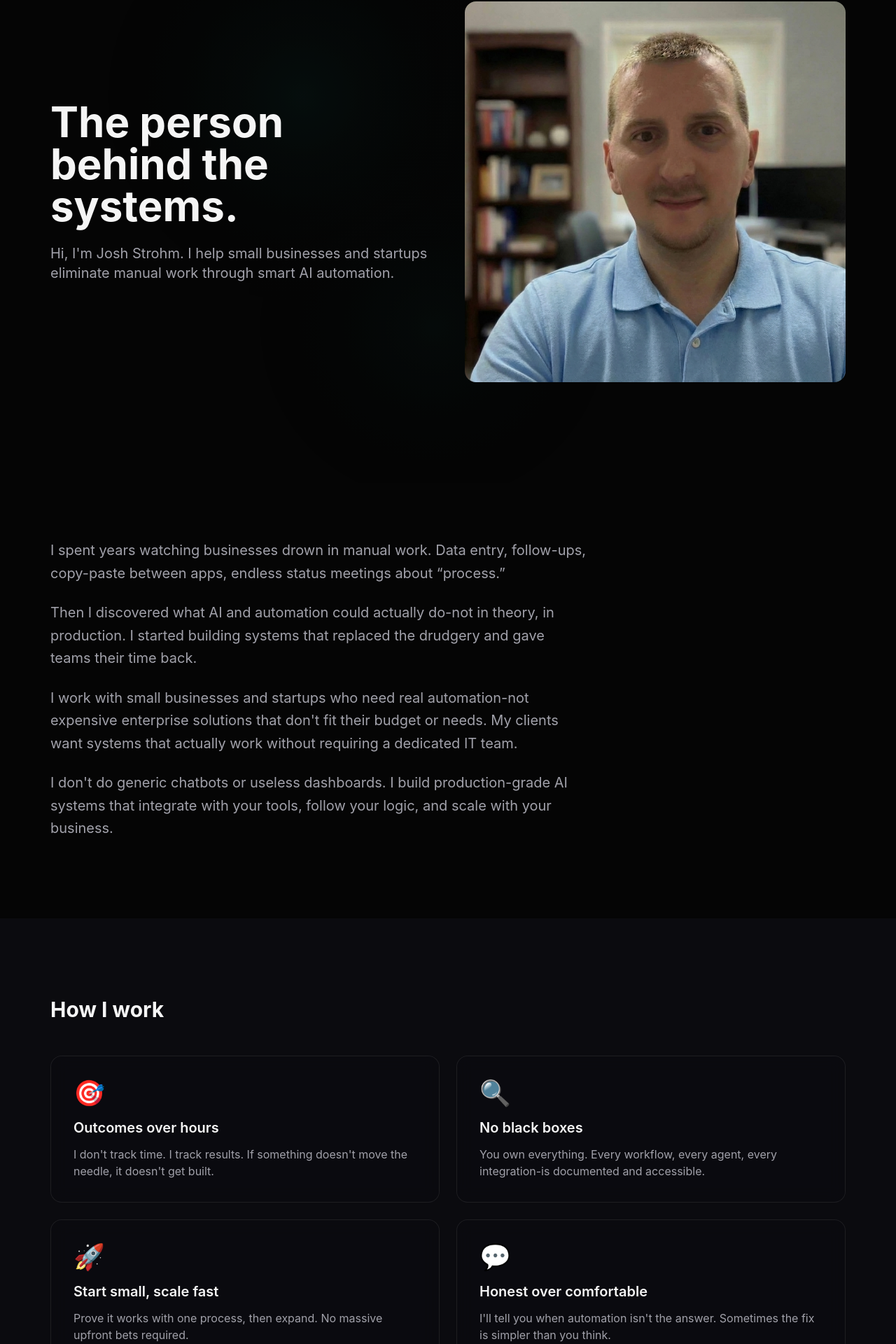
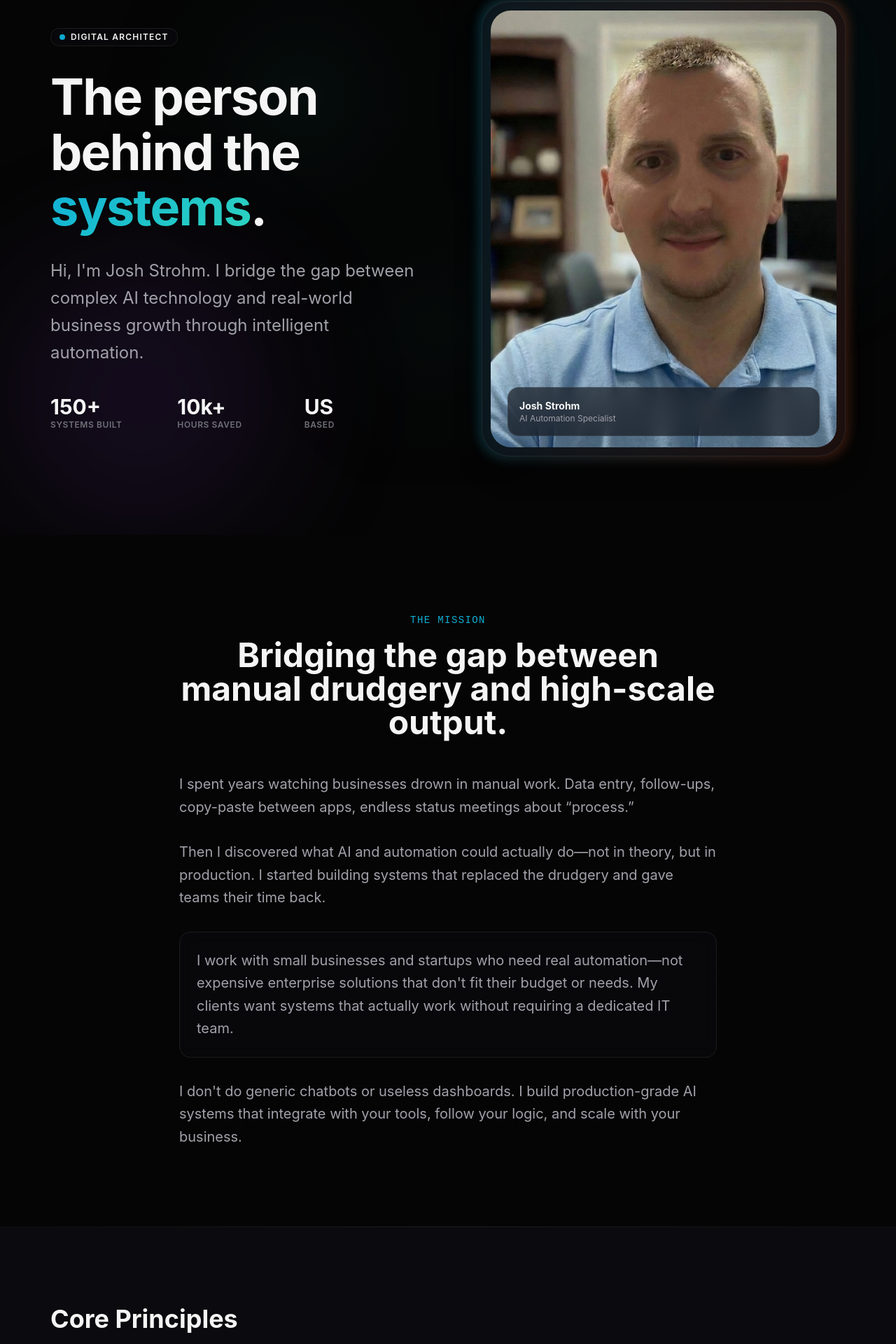
Before and after one commit to strohmmedia/joshstrohm.me, a Next.js app: page /about in a window 1280 px wide. Shown: the part 110-2030 px from the top of the page at 70% size. Built offline with nearby package versions, Linux system fonts and the light colour scheme; a web font is replaced by a local one.

Commit message:
updated the about page layout

```diff
--- a/src/app/about/page.tsx
+++ b/src/app/about/page.tsx
@@ -66,26 +66,65 @@ export default function AboutPage() {
   return (
     <>
       {/* Hero */}
-      <Section className="pt-32 pb-16">
+      <Section className="relative pt-40 pb-24 overflow-hidden">
+        {/* Background Decorative Elements */}
+        <div className="absolute top-0 right-0 w-[500px] h-[500px] bg-accent/10 rounded-full blur-[120px] -z-10 animate-pulse-glow" />
+        <div className="absolute bottom-0 left-0 w-[400px] h-[400px] bg-accent3/10 rounded-full blur-[100px] -z-10" />
+
         <Container>
-          <div className="grid grid-cols-1 lg:grid-cols-2 gap-12 items-center">
+          <div className="grid grid-cols-1 lg:grid-cols-2 gap-16 lg:gap-24 items-center">
             <RevealOnScroll>
-              <h1 className="text-5xl md:text-6xl font-bold mb-6">
-                The person behind the systems.
+              <div className="inline-flex items-center gap-2 px-3 py-1 rounded-full glass border border-accent/20 mb-8 backdrop-blur-md">
+                <span className="w-2 h-2 rounded-full bg-accent animate-pulse" />
+                <span className="text-xs font-semibold text-text uppercase tracking-widest">Digital Architect</span>
+              </div>
+
+              <h1 className="text-5xl md:text-7xl font-bold mb-8 tracking-tight leading-[1.1]">
+                The person behind the <span className="gradient-text">systems</span>.
               </h1>
-              <p className="text-xl text-text2">
-                Hi, I'm Josh Strohm. I help small businesses and startups eliminate manual work through smart AI automation.
+
+              <p className="text-xl md:text-2xl text-text2 max-w-xl leading-relaxed mb-10">
+                Hi, I'm Josh Strohm. I bridge the gap between complex AI technology and real-world business growth through intelligent automation.
               </p>
+
+              <div className="grid grid-cols-3 gap-4 md:gap-8 max-w-lg">
+                <div className="flex flex-col">
+                  <span className="text-3xl font-bold text-text">150+</span>
+                  <span className="text-[10px] md:text-xs text-muted uppercase tracking-wider font-semibold">Systems built</span>
+                </div>
+                <div className="flex flex-col">
+                  <span className="text-3xl font-bold text-text">10k+</span>
+                  <span className="text-[10px] md:text-xs text-muted uppercase tracking-wider font-semibold">Hours saved</span>
+                </div>
+                <div className="flex flex-col">
+                  <span className="text-3xl font-bold text-text">US</span>
+                  <span className="text-[10px] md:text-xs text-muted uppercase tracking-wider font-semibold">Based</span>
+                </div>
+              </div>
             </RevealOnScroll>
+
             <RevealOnScroll delay={200}>
-              <div className="relative aspect-square max-w-md mx-auto lg:max-w-none">
+              <div className="relative group">
+                {/* Image Glow Effect */}
+                <div className="absolute -inset-1 bg-gradient-to-r from-accent to-accent2 rounded-[2.5rem] blur opacity-25 group-hover:opacity-40 transition duration-1000 group-hover:duration-200"></div>
+
+                <div className="relative aspect-[4/5] w-full max-w-md mx-auto lg:max-w-none glass p-3 rounded-[2.5rem] border border-white/10 shadow-2xl overflow-hidden">
+                  <div className="relative w-full h-full overflow-hidden rounded-[1.8rem]">
                     <Image
                       src="/my_photo.jpg"
                       alt="Josh Strohm"
                       fill
-                  className="object-cover rounded-2xl"
+                      className="object-cover scale-105 group-hover:scale-110 transition-transform duration-700 ease-out"
                       priority
                     />
+
+                    {/* Overlay info tag */}
+                    <div className="absolute bottom-6 left-6 right-6 p-4 glass rounded-2xl border border-white/10 backdrop-blur-xl translate-y-2 group-hover:translate-y-0 transition-transform duration-500">
+                      <p className="text-sm font-bold text-text">Josh Strohm</p>
+                      <p className="text-xs text-text2">AI Automation Specialist</p>
+                    </div>
+                  </div>
+                </div>
               </div>
             </RevealOnScroll>
           </div>
@@ -93,20 +132,27 @@ export default function AboutPage() {
       </Section>
 
       {/* Bio */}
-      <Section>
+      <Section className="relative py-24 md:py-32">
+        <div className="absolute inset-0 bg-[linear-gradient(to_right,#80808012_1px,transparent_1px),linear-gradient(to_bottom,#80808012_1px,transparent_1px)] bg-[size:32px_32px] opacity-20 [mask-image:radial-gradient(ellipse_at_center,black,transparent_80%)]"></div>
+
         <Container>
           <RevealOnScroll>
-            <div className="max-w-3xl">
-              <p className="text-xl text-text2 leading-relaxed mb-6">
+            <div className="max-w-3xl mx-auto md:text-center mb-12">
+               <span className="text-accent font-mono text-sm uppercase tracking-widest mb-4 block">The Mission</span>
+               <h2 className="text-3xl md:text-5xl font-bold mb-8">Bridging the gap between manual drudgery and high-scale output.</h2>
+            </div>
+
+            <div className="max-w-3xl mx-auto space-y-8">
+              <p className="text-lg md:text-xl text-text2 leading-relaxed">
                 I spent years watching businesses drown in manual work. Data entry, follow-ups, copy-paste between apps, endless status meetings about &ldquo;process.&rdquo;
               </p>
-              <p className="text-xl text-text2 leading-relaxed mb-6">
-                Then I discovered what AI and automation could actually do-not in theory, in production. I started building systems that replaced the drudgery and gave teams their time back.
+              <p className="text-lg md:text-xl text-text2 leading-relaxed">
+                Then I discovered what AI and automation could actually do—not in theory, but in production. I started building systems that replaced the drudgery and gave teams their time back.
               </p>
-              <p className="text-xl text-text2 leading-relaxed mb-6">
-                I work with small businesses and startups who need real automation-not expensive enterprise solutions that don't fit their budget or needs. My clients want systems that actually work without requiring a dedicated IT team.
+              <p className="text-lg md:text-xl text-text2 leading-relaxed p-6 glass rounded-2xl border-l-4 border-l-accent">
+                I work with small businesses and startups who need real automation—not expensive enterprise solutions that don't fit their budget or needs. My clients want systems that actually work without requiring a dedicated IT team.
               </p>
-              <p className="text-xl text-text2 leading-relaxed">
+              <p className="text-lg md:text-xl text-text2 leading-relaxed">
                 I don&apos;t do generic chatbots or useless dashboards. I build production-grade AI systems that integrate with your tools, follow your logic, and scale with your business.
               </p>
             </div>
@@ -115,19 +161,25 @@ export default function AboutPage() {
       </Section>
 
       {/* Principles */}
-      <Section className="bg-surface">
+      <Section className="bg-surface relative py-24 overflow-hidden">
+        <div className="absolute top-0 left-0 w-full h-px bg-gradient-to-r from-transparent via-border to-transparent"></div>
         <Container>
           <RevealOnScroll>
-            <h2 className="text-3xl font-bold mb-12">How I work</h2>
+            <div className="mb-16">
+              <h2 className="text-3xl md:text-4xl font-bold mb-4">Core Principles</h2>
+              <p className="text-text2 max-w-xl">How I approach every system I build to ensure long-term value and reliability.</p>
+            </div>
           </RevealOnScroll>
 
           <div className="grid grid-cols-1 md:grid-cols-2 gap-6">
             {principles.map((principle, i) => (
               <RevealOnScroll key={principle.title} delay={i * 100}>
-                <Card variant="glass" className="p-8">
-                  <div className="text-4xl mb-4">{principle.icon}</div>
-                  <h3 className="text-xl font-semibold text-text mb-3">{principle.title}</h3>
-                  <p className="text-text2">{principle.description}</p>
+                <Card variant="glass" className="p-8 h-full group hover:bg-surface2 transition-colors duration-500 border-border/50">
+                  <div className="w-14 h-14 rounded-2xl bg-surface2 border border-border flex items-center justify-center text-3xl mb-6 group-hover:scale-110 group-hover:bg-accent/10 group-hover:border-accent/30 transition-all duration-500">
+                    {principle.icon}
+                  </div>
+                  <h3 className="text-xl font-bold text-text mb-3">{principle.title}</h3>
+                  <p className="text-text2 leading-relaxed">{principle.description}</p>
                 </Card>
               </RevealOnScroll>
             ))}
```
Lines whose indentation alone changed are shown as unchanged.
